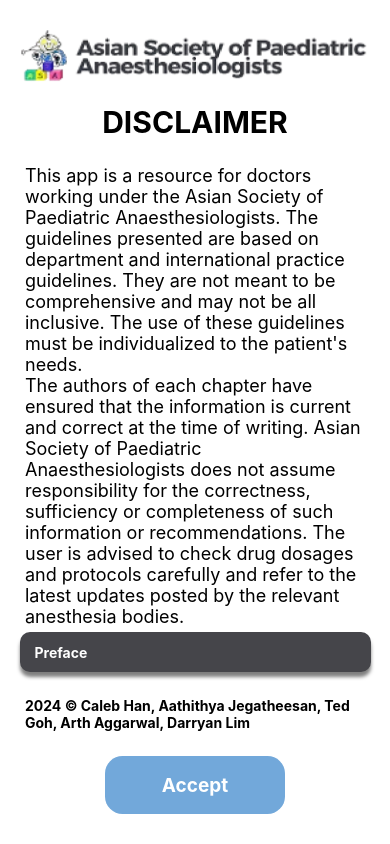
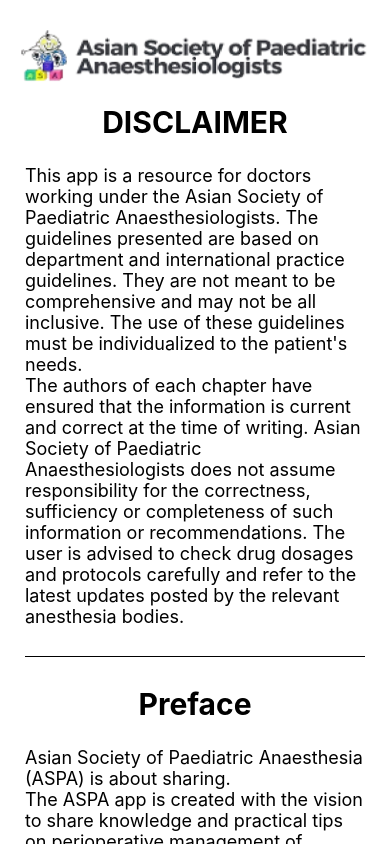
Before and after one commit to MONKE-source/aspa, a React Native app: screen /Terms in a window 390 px wide. Built offline with nearby package versions, Linux system fonts and the light colour scheme.

Commit message:
styling changes

```diff
--- a/App.js
+++ b/App.js
@@ -117,6 +117,7 @@
       } catch (error) {
         console.error("Error checking first launch: ", error);
       } finally {
+        setInitialRoute("Welcome");
         setIsLoading(false);
       }
     };
--- a/screens/setup/first_screen.js
+++ b/screens/setup/first_screen.js
@@ -30,7 +30,7 @@
           resizeMode="cover"
           style={styles.image}
         />
-        <Text style={[styles.subText, { marginTop: "2.25%" }]}>
+        <Text style={[styles.subText, { marginTop: "2.25%", fontSize: 20 }]}>
           Welcome to ASPA App!
         </Text>
         <Text
@@ -65,6 +65,7 @@
     fontWeight: "700",
     color: "black",
     textAlign: "center",
+    padding: 5,
   },
   image: {
     height: imageLength,
--- a/screens/setup/terms.js
+++ b/screens/setup/terms.js
@@ -61,44 +61,57 @@
           The user is advised to check drug dosages and protocols carefully and
           refer to the latest updates posted by the relevant anesthesia bodies.
         </Text>
-
-        <TouchableOpacity
-          onPress={() => openGitPDF("Preface", "Preface")}
+        <View style={styles.linebreak}></View>
+        <Text
           style={{
-            backgroundColor: "#45454A",
-            width: "90%",
+            fontWeight: "bold",
+            color: "black",
+            fontSize: 30,
+            padding: 25,
             alignSelf: "center",
-            height: "5%",
-            justifyContent: "center",
-            borderRadius: 10,
-            marginTop: 5,
-            shadowColor: "#000000",
-            shadowOffset: {
-              width: 0,
-              height: 5,
-            },
-            shadowOpacity: 0.5,
-            shadowRadius: 3.84,
-
-            elevation: 5,
+            marginTop: "1%",
           }}
         >
+          Preface
+        </Text>
+        <Text
+          style={{
+            color: "black",
+            paddingLeft: 25,
+            paddingRight: 25,
+            fontSize: fontSize,
+          }}
+        >
+          Asian Society of Paediatric Anaesthesia (ASPA) is about sharing.
+          {"\n"}
+          The ASPA app is created with the vision to share knowledge and
+          practical tips on perioperative management of children in Asia.
+          {"\n"}
+          There may be differences in resources and workflow but the broad
+          principles will be similar in all countries.
+          {"\n"}
+          We hope this app will help to provide better, safer care for all the
+          children.
+          {"\n"}
+          {"\n"}~
           <Text
             style={{
-              marginLeft: 15,
-              color: "white",
-              fontWeight: "bold",
+              color: "black",
+              paddingLeft: 25,
+              paddingRight: 25,
+              fontSize: fontSize,
+              fontStyle: "italic",
             }}
           >
-            Preface
+            Agnes Ng
           </Text>
-        </TouchableOpacity>
-
+        </Text>
         <Text
           style={{
             padding: 25,
             color: "black",
             fontWeight: "bold",
+            marginTop: "5%",
           }}
         >
           2024 © Caleb Han, Aathithya Jegatheesan, Ted Goh, Arth Aggarwal,
@@ -156,6 +169,12 @@
     width: "90%",
     alignSelf: "center",
   },
+  linebreak: {
+    borderBottomColor: "black",
+    borderBottomWidth: 1,
+    marginTop: "7.5%",
+    marginHorizontal: 25,
+  },
 });
 
 export default Terms;
```
